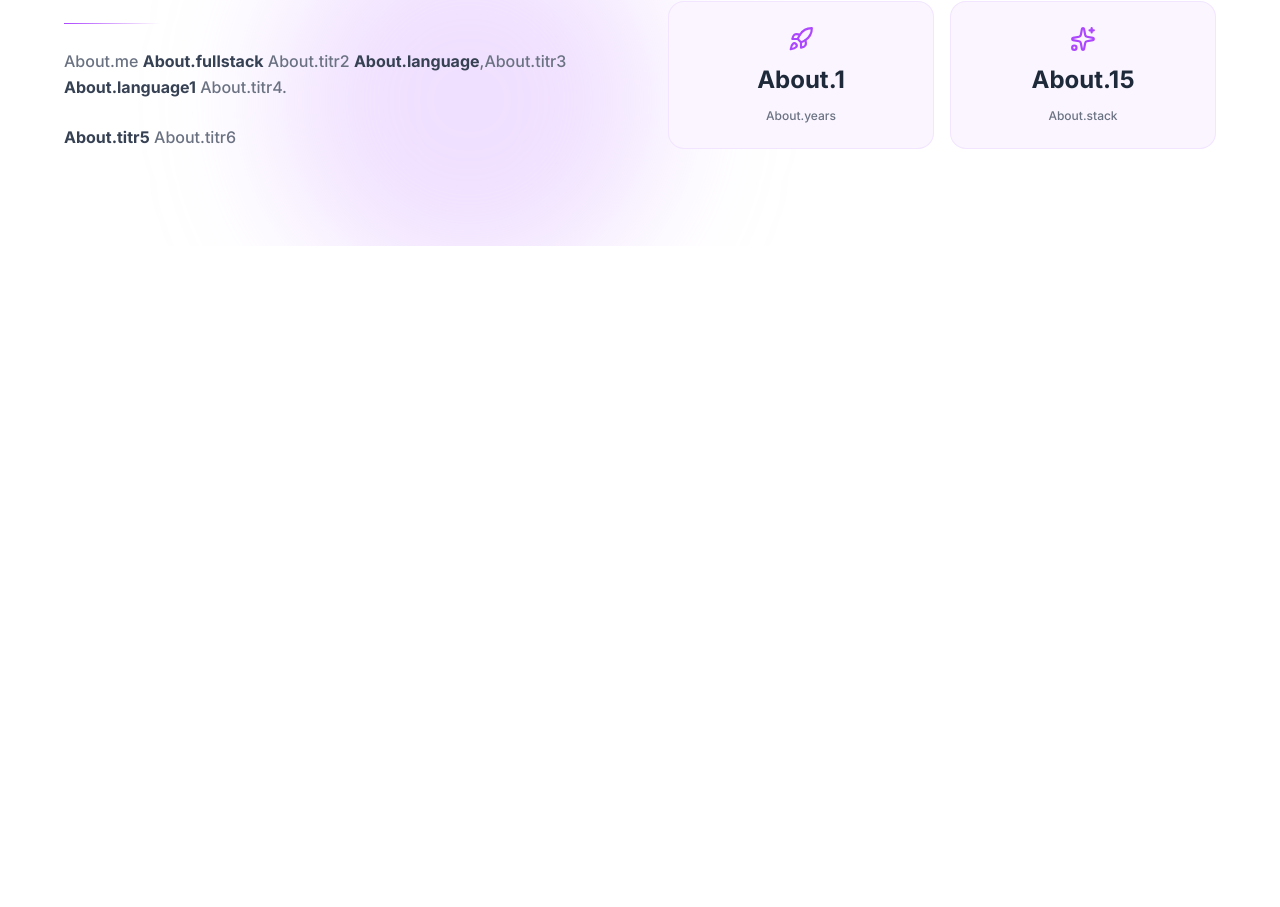
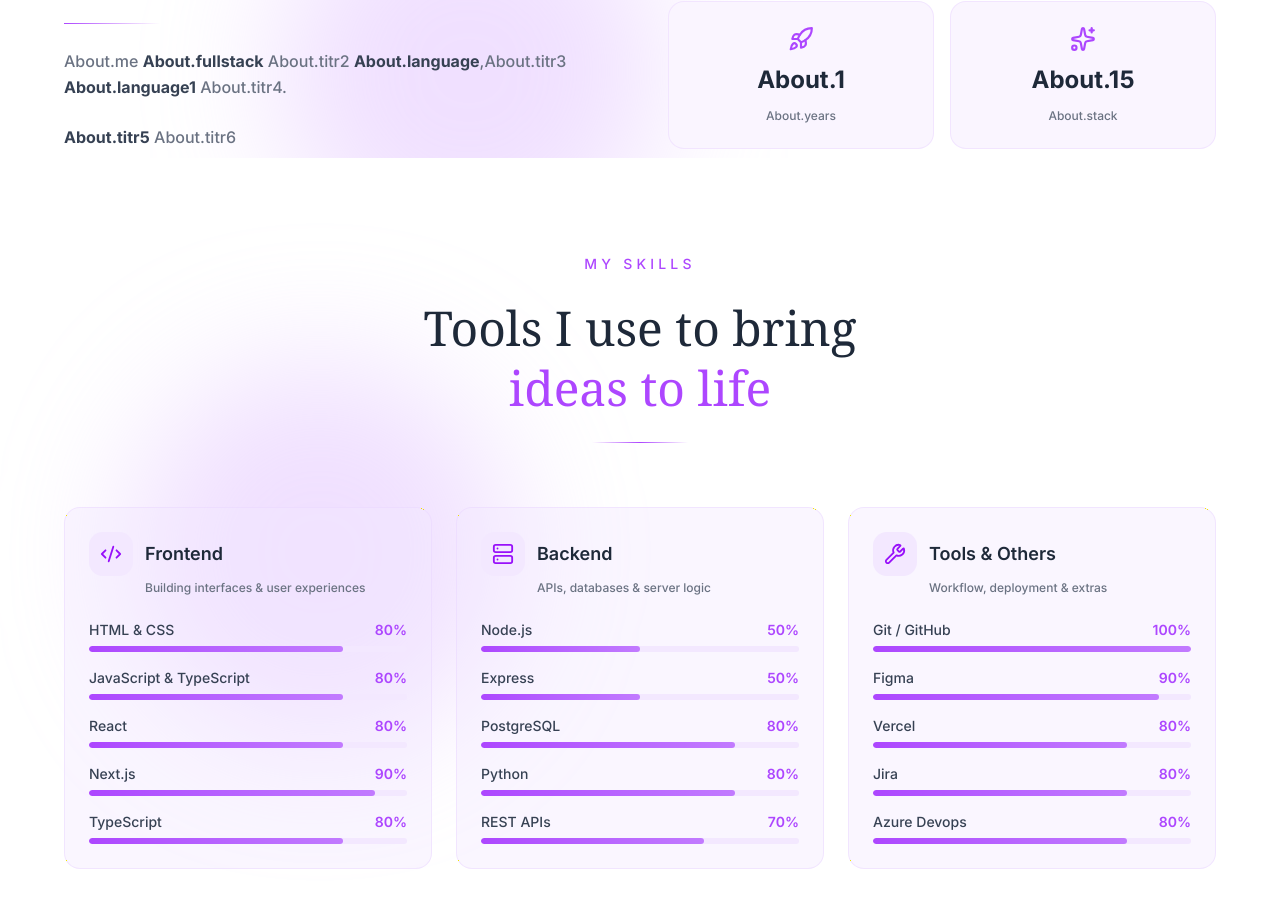
Before and after one commit to Sabamahdavi84/portfolio-website, a Next.js app in the folder portfolio/: page /en in a window 1280 px wide. Shown: the part 1061-1968 px from the top of the page. Before the commit the page ends 1307 px from the top, so only its background shows below. Built offline with nearby package versions, Linux system fonts and the light colour scheme.

Commit message:
<main>[added skills section and edited another files]

```diff
--- a/portfolio/app/[locale]/page.tsx
+++ b/portfolio/app/[locale]/page.tsx
@@ -1,6 +1,7 @@
 import About from "@/components/about/About";
 import Hero from "@/components/hero/Hero";
 import Navbar from "@/components/navbar/Navbar";
+import Skills from "@/components/skills/Skills";
 
 
 export default function Home() {
@@ -9,6 +10,7 @@ export default function Home() {
       <Navbar />
       <Hero/>
       <About/>
+      <Skills/>
     </>
   );
 }
--- a/portfolio/components/about/About.tsx
+++ b/portfolio/components/about/About.tsx
@@ -17,7 +17,7 @@ export default function About() {
     const t=useTranslations("About")
 
     return (
-        <section id="about" className="relative overflow-hidden py-24">
+        <section id="about" className="relative overflow-hidden py-24 pb-2">
             {/* background glow */}
             <div className={`absolute ${locale === 'fa' ? "left-1/12" : "right-1/3"} top-1/3 -translate-x-1/2 w-96 h-96 rounded-full
             blur-3xl bg-purple-300/40 dark:bg-purple-800/25`} />
--- a/portfolio/components/navbar/MobileNav.tsx
+++ b/portfolio/components/navbar/MobileNav.tsx
@@ -23,7 +23,7 @@ export default function MobileNav({ navOpen, setNavOpen, navLinks }: MobileNavPr
             {/* overlay */}
             <div
                 onClick={() => setNavOpen(false)}
-                className={`fixed inset-0 z-40 lg:hidden bg-purple-950/50 backdrop-blur-sm transition-all duration-500 ${
+                className={`fixed inset-0  z-40 lg:hidden bg-purple-950/50 backdrop-blur-sm transition-all duration-500 ${
                     navOpen ? "opacity-100 visible" : "opacity-0 invisible"
                 }`}
             />
--- a/portfolio/components/navbar/Navbar.tsx
+++ b/portfolio/components/navbar/Navbar.tsx
@@ -14,6 +14,7 @@ import { useLocale } from "next-intl";
 const navLinks = [
   { href: "#home", label: "home" },
   { href: "#about", label: "about" },
+   { href: "#skills", label: "skills" },
   { href: "#projects", label: "projects" },
   { href: "#experience", label: "experience" },
   { href: "#contact", label: "contact" }
@@ -40,6 +41,7 @@ export default function Navbar() {
     }, [navOpen])
 
     return (
+        <>
         <nav
             className={`fixed top-0 left-0 w-full z-30 transition-all duration-300 ${
                 scrolled
@@ -92,9 +94,10 @@ export default function Navbar() {
                     </button>
                 </div>
             </div>
+            </nav>
 
             {/* منوی موبایل (drawer از راست) */}
             <MobileNav navOpen={navOpen} setNavOpen={setNavOpen} navLinks={navLinks} />
-        </nav>
+        </>
     )
 }
--- /dev/null
+++ b/portfolio/components/skills/Skills.tsx
@@ -0,0 +1,139 @@
+"use client"
+
+import { useTheme } from "@/app/theme/ThemeContext";
+import { useLocale } from "next-intl";
+import {
+    LucideCode2,
+    LucideServer,
+    LucideWrench,
+} from "lucide-react";
+
+type Skill = { name: string; level: number };
+
+const skillCategories: {
+    icon: typeof LucideCode2;
+    title: string;
+    description: string;
+    skills: Skill[];
+}[] = [
+    {
+        icon: LucideCode2,
+        title: "Frontend",
+        description: "Building interfaces & user experiences",
+        skills: [
+            { name: "HTML & CSS", level: 80 },
+            { name: "JavaScript & TypeScript", level: 80 },
+            { name: "React", level: 80 },
+            { name: "Next.js", level: 90 },
+            { name: "TypeScript", level: 80 },
+        ],
+    },
+    {
+        icon: LucideServer,
+        title: "Backend",
+        description: "APIs, databases & server logic",
+        skills: [
+            { name: "Node.js", level: 50 },
+            { name: "Express", level: 50 },
+            { name: "PostgreSQL", level: 80 },
+            { name: "Python", level: 80 },
+            { name: "REST APIs", level: 70 },
+        ],
+    },
+    {
+        icon: LucideWrench,
+        title: "Tools & Others",
+        description: "Workflow, deployment & extras",
+        skills: [
+            { name: "Git / GitHub", level: 100 },
+            { name: "Figma", level: 90 },
+            { name: "Vercel", level: 80 },
+            { name: "Jira", level: 80 },
+            { name: "Azure Devops", level: 80 },
+        ],
+    },
+];
+
+
+export default function Skills() {
+    const { theme } = useTheme();
+    const isDark = theme === "dark";
+    const locale = useLocale();
+
+    return (
+        <section id="skills" className="relative overflow-hidden py-24">
+            {/* background glow */}
+            <div className={`absolute ${locale === 'fa' ? "right-1/4" : "left-1/4"} top-1/4 -translate-x-1/2 w-96 h-96 rounded-full
+            blur-3xl bg-purple-300/40 dark:bg-purple-800/25`} />
+
+            {/* content */}
+            <div className="relative z-10 w-[90%] max-w-6xl mx-auto space-y-6">
+
+                {/* heading */}
+                <div className="text-center space-y-6">
+                    <span className="block text-purple-500 dark:text-purple-400 text-sm tracking-[0.3em] font-medium">
+                        MY SKILLS
+                    </span>
+
+                    <h2 className="font-serif text-4xl md:text-5xl leading-tight text-gray-800 dark:text-gray-100">
+                        Tools I use to bring <br />
+                        <span className="text-purple-500 dark:text-purple-400">ideas to life</span>
+                    </h2>
+
+                    <div className="w-24 h-px bg-gradient-to-r from-transparent via-purple-500 to-transparent mx-auto" />
+                </div>
+
+                {/* categories grid */}
+                <div className="grid grid-cols-1 lg:grid-cols-3 gap-6 pt-10">
+                    {skillCategories.map((category, i) => (
+                        <div
+                            key={i}
+                            className="p-6 rounded-2xl bg-purple-100/40 dark:bg-purple-900/10
+                            border border-purple-200/50 dark:border-purple-700/30
+                            hover:border-purple-400/50 hover:shadow-lg hover:shadow-purple-500/5
+                            transition-all duration-300"
+                        >
+                            {/* category header */}
+                            <div className="flex items-center gap-3 mb-1">
+                                <div className="w-11 h-11 flex items-center justify-center rounded-xl
+                                bg-purple-100 dark:bg-purple-800/40 shrink-0">
+                                    <category.icon className="text-purple-600 dark:text-purple-400" size={22} />
+                                </div>
+                                <h3 className="text-lg font-semibold text-gray-800 dark:text-gray-100">
+                                    {category.title}
+                                </h3>
+                            </div>
+                            <p className="text-xs text-gray-500 dark:text-gray-400 mb-6 ms-14">
+                                {category.description}
+                            </p>
+
+                            {/* skill rows */}
+                            <div className="space-y-4">
+                                {category.skills.map((skill, j) => (
+                                    <div key={j}>
+                                        <div className="flex items-center justify-between mb-1.5">
+                                            <span className="text-sm font-medium text-gray-700 dark:text-gray-200">
+                                                {skill.name}
+                                            </span>
+                                            <span className="ml-auto text-sm text-purple-500 dark:text-purple-400 font-semibold">
+                                    {skill.level}%
+                                </span>
+                                        </div>
+
+                                        {/* segmented level bar */}
+                                       <div className="w-full h-1.5 rounded-full bg-purple-100 dark:bg-purple-900/30 overflow-hidden">
+                                         <div
+                                           className="h-full rounded-full bg-gradient-to-r from-purple-500 to-purple-400 transition-all duration-500"
+                                           style={{ width: `${skill.level}%` }}
+                                          />
+                                        </div>
+                                    </div>
+                                ))}
+                            </div>
+                        </div>
+                    ))}
+                </div>
+            </div>
+        </section>
+    );
+}
--- a/portfolio/locales/en/navbar.json
+++ b/portfolio/locales/en/navbar.json
@@ -2,6 +2,7 @@
     "Navbar":{
       "home": "Home",
       "about": "About",
+      "skills":"Skills",
       "projects": "Projects",
       "experience": "Experience",
       "contact": "Contact",
--- a/portfolio/locales/fa/navbar.json
+++ b/portfolio/locales/fa/navbar.json
@@ -2,6 +2,7 @@
   "Navbar": {
     "home": "خانه",
     "about": "درباره من",
+    "skills":"مهارت ها",
     "projects": "پروژه‌ها",
     "experience": "تجربه کاری",
     "contact": "تماس با من",
```
